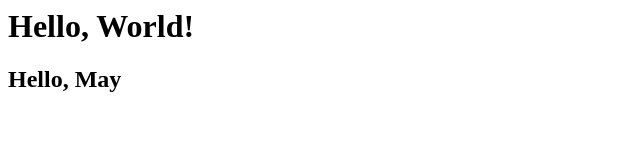
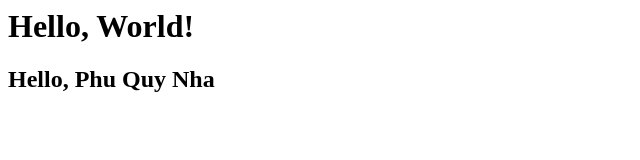
Before and after one commit to tuan2304/demo22, a plain HTML site: page index.html in a window 1280 px wide. Shown: the whole page, without its empty margins (0-640 px from the left). Drawn offline with Linux system fonts and the light colour scheme.

Commit message:
tao chao Quy Nha

```diff
--- a/index.html
+++ b/index.html
@@ -1,2 +1,2 @@
 <h1>Hello, World!  </h1>
-<h2>Hello, May</h2>
+<h2>Hello, Phu Quy Nha</h2>
```
